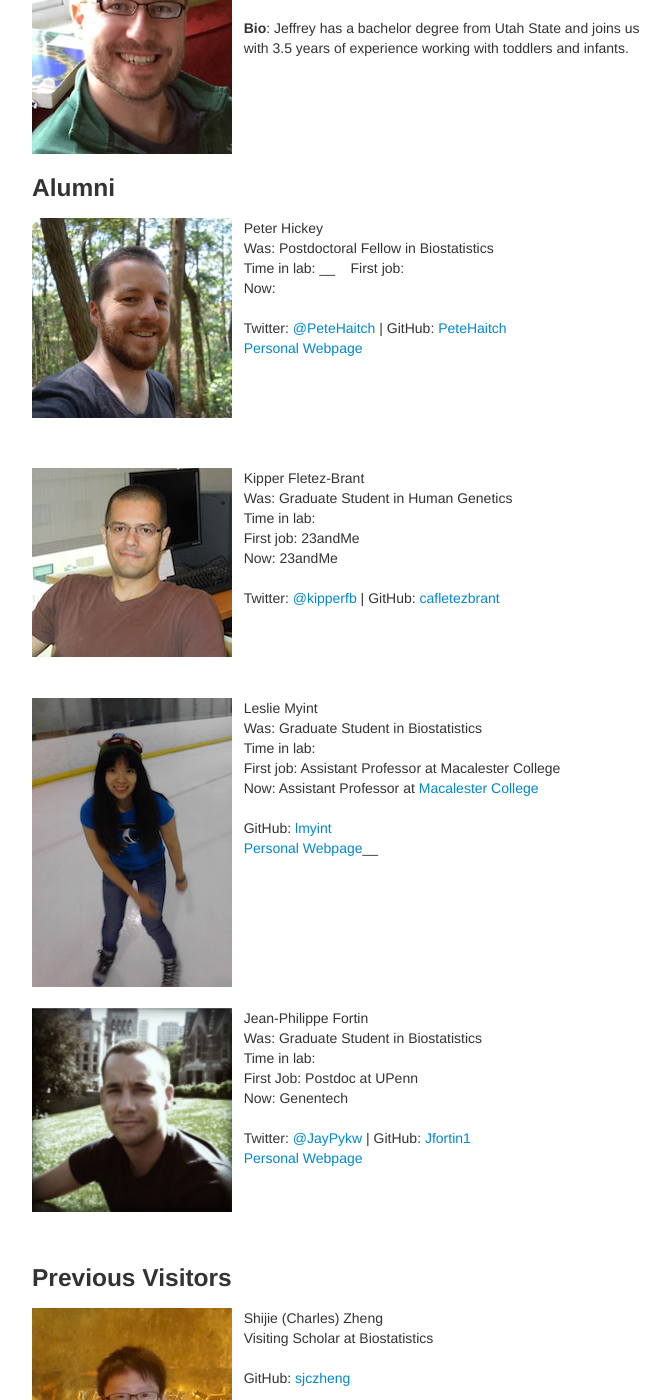
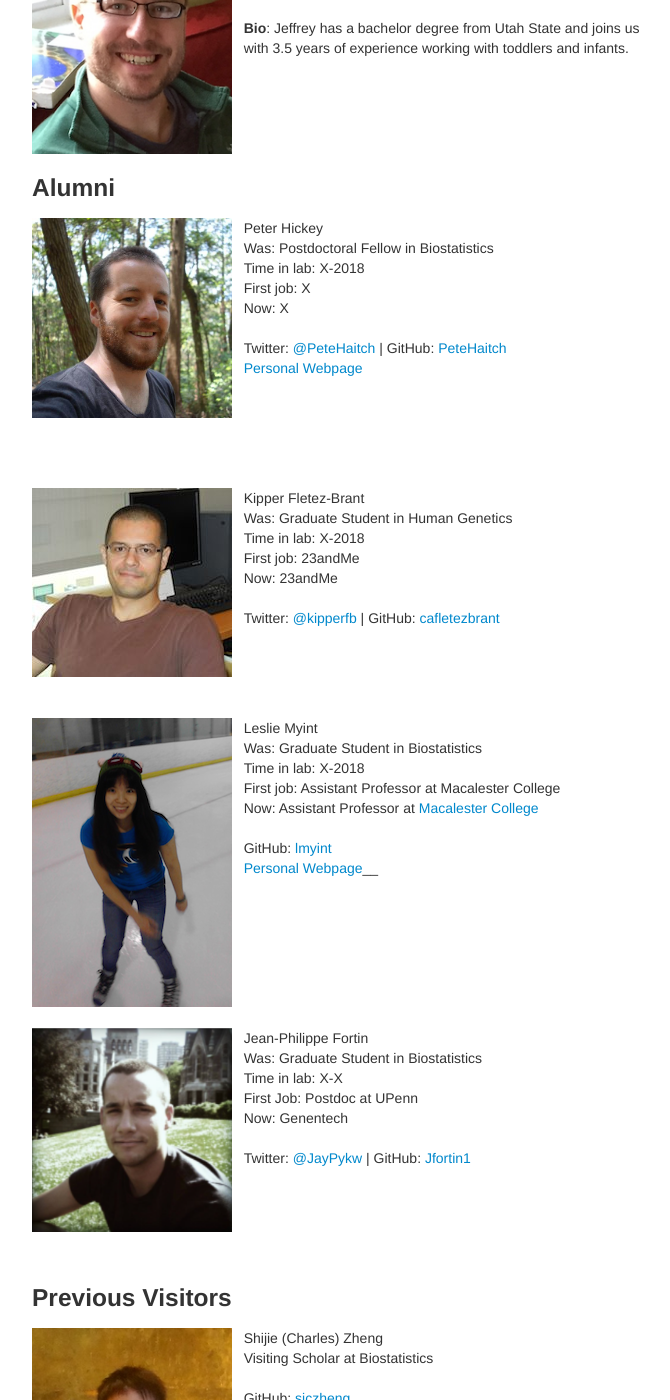
Before and after one commit to hansenlab/hansenlab.github.io, a Jekyll site: the page built from 01-people.md, in a window 1280 px wide and 1400 px high, scrolled down 674 px. Shown: the whole window, without its empty margins (258-928 px from the left). Built offline with Jekyll 4.4.1, drawn with Linux system fonts in a browser that asks for light colours.

Commit message:
personal fix

```diff
--- a/01-people.md
+++ b/01-people.md
@@ -47,9 +47,9 @@ GitHub: [kasperdanielhansen](https://github.com/kasperdanielhansen)
 <img alt="Peter Hickey" align="left" src="media/people/phickey.jpg" width="200" height="200"/>
 &nbsp;&nbsp;&nbsp;Peter Hickey
 &nbsp;&nbsp;&nbsp;Was: Postdoctoral Fellow in Biostatistics
-&nbsp;&nbsp;&nbsp;Time in lab: __
-&nbsp;&nbsp;&nbsp;First job:
-&nbsp;&nbsp;&nbsp;Now:
+&nbsp;&nbsp;&nbsp;Time in lab: X-2018
+&nbsp;&nbsp;&nbsp;First job: X
+&nbsp;&nbsp;&nbsp;Now: X
 <br>
 &nbsp;&nbsp;&nbsp;Twitter: [@PeteHaitch](https://twitter.com/PeteHaitch) |
 GitHub: [PeteHaitch](https://github.com/PeteHaitch)
@@ -59,7 +59,7 @@ GitHub: [PeteHaitch](https://github.com/PeteHaitch)
 <img alt="Kipper Fletez-Brant" align="left" src="media/people/kipper.jpg" width="200" height="200"/>
 &nbsp;&nbsp;&nbsp;Kipper Fletez-Brant
 &nbsp;&nbsp;&nbsp;Was: Graduate Student in Human Genetics
-&nbsp;&nbsp;&nbsp;Time in lab:
+&nbsp;&nbsp;&nbsp;Time in lab: X-2018
 &nbsp;&nbsp;&nbsp;First job: 23andMe
 &nbsp;&nbsp;&nbsp;Now: 23andMe
 <br>
@@ -69,7 +69,7 @@ GitHub: [PeteHaitch](https://github.com/PeteHaitch)
 <img alt="Leslie Myint" align="left" src="media/people/myint.jpg" width="200" height="200"/>
 &nbsp;&nbsp;&nbsp;Leslie Myint
 &nbsp;&nbsp;&nbsp;Was: Graduate Student in Biostatistics
-&nbsp;&nbsp;&nbsp;Time in lab:
+&nbsp;&nbsp;&nbsp;Time in lab: X-2018
 &nbsp;&nbsp;&nbsp;First job: Assistant Professor at Macalester College
 &nbsp;&nbsp;&nbsp;Now: Assistant Professor at [Macalester College](https://www.macalester.edu/mscs/facultystaff/leslie-myint/)
 <br>
@@ -80,14 +80,13 @@ GitHub: [PeteHaitch](https://github.com/PeteHaitch)
 <img alt="Jean-Philippe Fortin" align="left" src="media/people/fortin.png" width="200" height="200"/>
 &nbsp;&nbsp;&nbsp;Jean-Philippe Fortin
 &nbsp;&nbsp;&nbsp;Was: Graduate Student in Biostatistics
-&nbsp;&nbsp;&nbsp;Time in lab:
+&nbsp;&nbsp;&nbsp;Time in lab: X-X
 &nbsp;&nbsp;&nbsp;First Job: Postdoc at UPenn
 &nbsp;&nbsp;&nbsp;Now: Genentech
 <br>
 &nbsp;&nbsp;&nbsp;Twitter: [@JayPykw](https://twitter.com/JayPykw) |
 GitHub: [Jfortin1](https://github.com/Jfortin1)
-&nbsp;&nbsp;&nbsp;[Personal Webpage](http://jfortinbiostats.com)
-<br><br><br><br>
+<br><br><br><br><br>
 
 ### Previous Visitors
 
```
